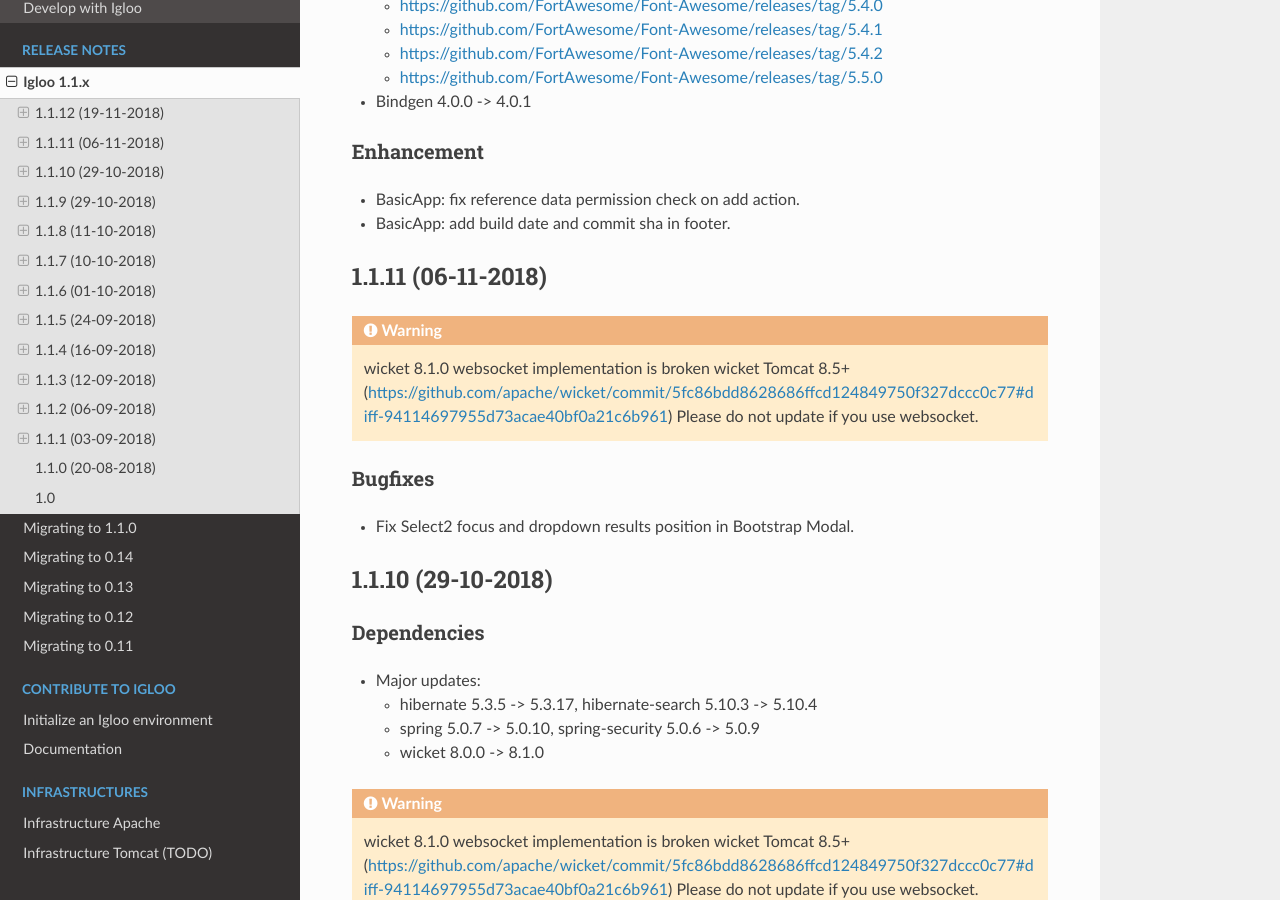
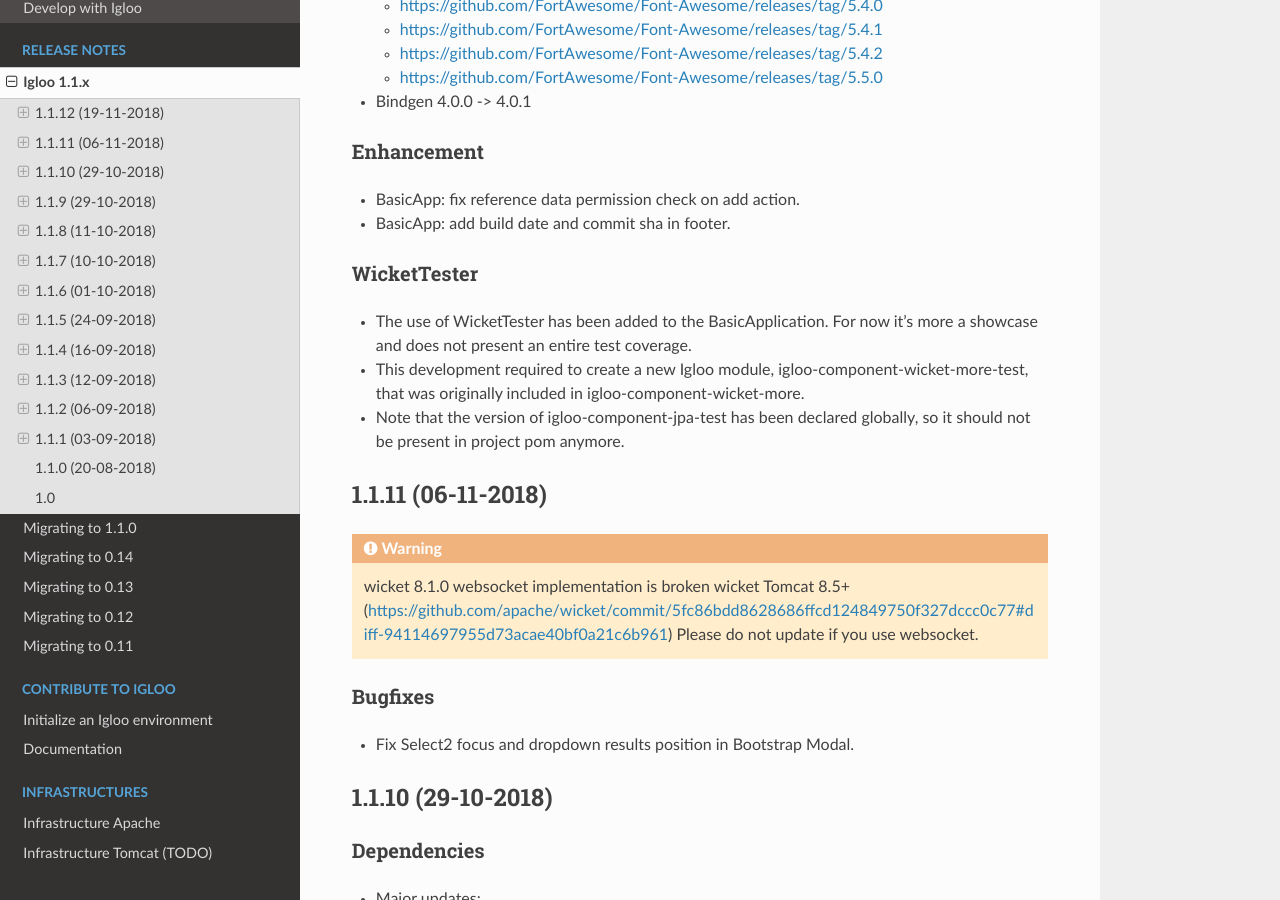
Before and after one commit to igloo-project/igloo-doc, a Sphinx documentation site: the page built from source/release-notes/1.1.x.rst, in a window 1280 px wide and 900 px high, scrolled down 682 px. Built offline with Sphinx 7.4.7 and the Read the Docs theme 2.0.0, drawn with Linux system fonts in a browser that asks for light colours.

Commit message:
1.1.12: update release notes (WicketTester)

```diff
--- a/source/release-notes/1.1.x.rst
+++ b/source/release-notes/1.1.x.rst
@@ -48,6 +48,17 @@ Enhancement
 
 * BasicApp: fix reference data permission check on add action.
 * BasicApp: add build date and commit sha in footer.
+
+WicketTester
+************
+
+* The use of WicketTester has been added to the BasicApplication. For now it's
+  more a showcase and does not present an entire test coverage.
+* This development required to create a new Igloo module,
+  igloo-component-wicket-more-test, that was originally included in
+  igloo-component-wicket-more.
+* Note that the version of igloo-component-jpa-test has been declared globally,
+  so it should not be present in project pom anymore.
 
 .. _v1.1.11:
 
```
